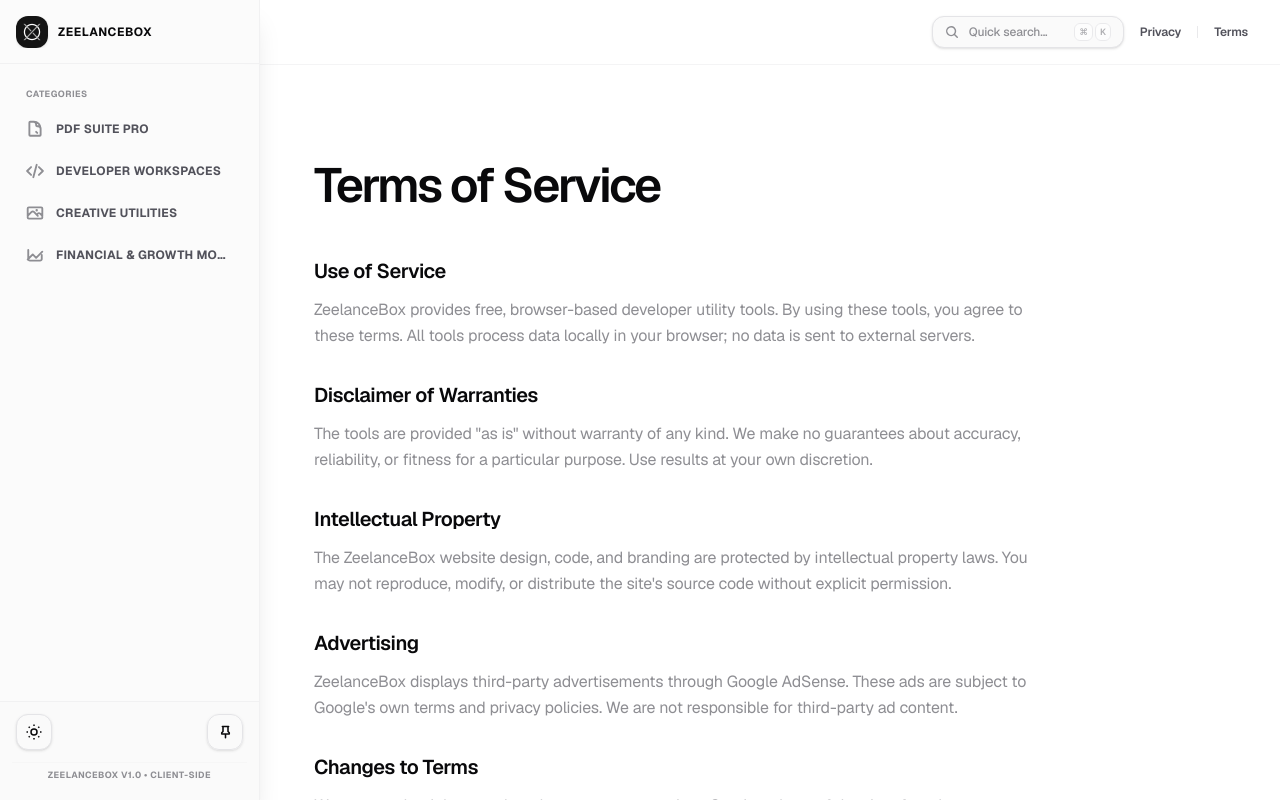
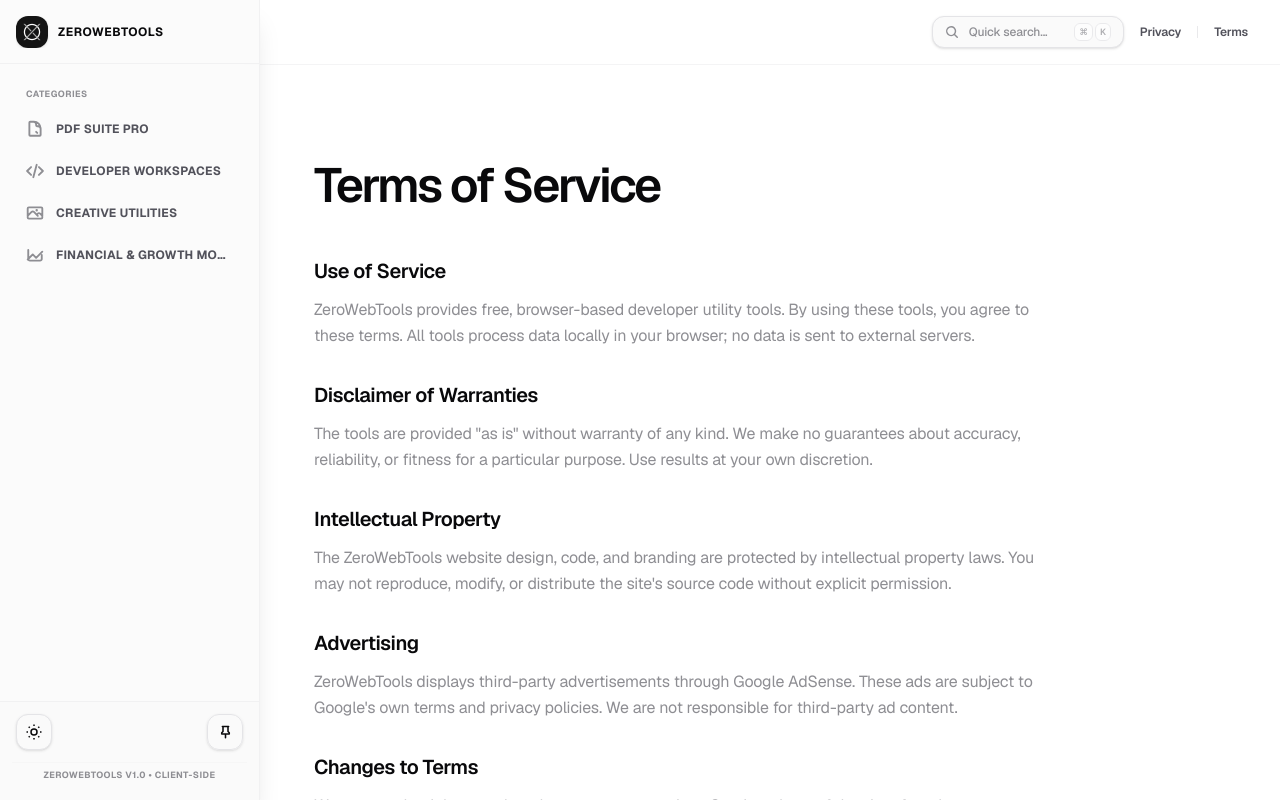
Before and after one commit to zeeshan1112/zerowebtools, a Next.js app in the folder apps/web/: page /terms in a window 1280 px wide. Built offline with nearby package versions, Linux system fonts and the light colour scheme.

Commit message:
rebrand: rename ZeelanceBox to ZeroWebTools globally and add favicon

```diff
--- a/apps/web/src/app/layout.tsx
+++ b/apps/web/src/app/layout.tsx
@@ -8,15 +8,19 @@
 
 
 export const metadata: Metadata = {
-  title: "ZeelanceBox - Free Online Calculators & Professional Web Tools",
+  title: "ZeroWebTools - Free Online Calculators & Professional Web Tools",
   description:
-    "ZeelanceBox provides free online calculators and developer tools running 100% client-side. Mortgage, Loan, HEIC converter, JSON Formatter, and PDF editors that run securely in your browser.",
-  metadataBase: new URL("https://zeelancebox.com"),
+    "ZeroWebTools provides free online calculators and developer tools running 100% client-side. Mortgage, Loan, HEIC converter, JSON Formatter, and PDF editors that run securely in your browser.",
+  metadataBase: new URL("https://zerowebtools.com"),
+  icons: {
+    icon: "/logo.png",
+    apple: "/logo.png",
+  },
   openGraph: {
     type: "website",
     locale: "en_US",
-    siteName: "ZeelanceBox",
-    title: "ZeelanceBox - Free Online Calculators & Web Tools",
+    siteName: "ZeroWebTools",
+    title: "ZeroWebTools - Free Online Calculators & Web Tools",
     description: "Free, premium online tools and calculators that run 100% client-side for absolute privacy.",
   },
   robots: {
@@ -37,8 +41,8 @@
             href="/"
             className="flex md:hidden items-center gap-2 group active:scale-[0.98] transition-transform duration-200"
           >
-            <img src="/logo.png" alt="ZeelanceBox" className="w-7 h-7 rounded-lg shadow-sm object-contain" />
-            <span className="font-bold tracking-tight text-sm text-ink">ZeelanceBox</span>
+            <img src="/logo.png" alt="ZeroWebTools" className="w-7 h-7 rounded-lg shadow-sm object-contain" />
+            <span className="font-bold tracking-tight text-sm text-ink">ZeroWebTools</span>
           </Link>
 
           <div className="hidden md:block" />
--- a/apps/web/src/app/privacy/page.tsx
+++ b/apps/web/src/app/privacy/page.tsx
@@ -1,8 +1,8 @@
 import type { Metadata } from "next";
 
 export const metadata: Metadata = {
-  title: "Privacy Policy - ZeelanceBox",
-  description: "Privacy policy for ZeelanceBox developer utility tools.",
+  title: "Privacy Policy - ZeroWebTools",
+  description: "Privacy policy for ZeroWebTools developer utility tools.",
 };
 
 export default function PrivacyPage() {
@@ -18,7 +18,7 @@
               Data Collection
             </h2>
             <p className="mt-3">
-              ZeelanceBox operates entirely within your browser. No personal
+              ZeroWebTools operates entirely within your browser. No personal
               data, tool inputs, or processing results are transmitted to any
               server. All computations execute client-side using JavaScript.
             </p>
--- a/apps/web/src/app/terms/page.tsx
+++ b/apps/web/src/app/terms/page.tsx
@@ -1,8 +1,8 @@
 import type { Metadata } from "next";
 
 export const metadata: Metadata = {
-  title: "Terms of Service - ZeelanceBox",
-  description: "Terms of service for ZeelanceBox developer utility tools.",
+  title: "Terms of Service - ZeroWebTools",
+  description: "Terms of service for ZeroWebTools developer utility tools.",
 };
 
 export default function TermsPage() {
@@ -18,7 +18,7 @@
               Use of Service
             </h2>
             <p className="mt-3">
-              ZeelanceBox provides free, browser-based developer utility tools.
+              ZeroWebTools provides free, browser-based developer utility tools.
               By using these tools, you agree to these terms. All tools process
               data locally in your browser; no data is sent to external servers.
             </p>
@@ -40,7 +40,7 @@
               Intellectual Property
             </h2>
             <p className="mt-3">
-              The ZeelanceBox website design, code, and branding are protected
+              The ZeroWebTools website design, code, and branding are protected
               by intellectual property laws. You may not reproduce, modify, or
               distribute the site&apos;s source code without explicit permission.
             </p>
@@ -51,7 +51,7 @@
               Advertising
             </h2>
             <p className="mt-3">
-              ZeelanceBox displays third-party advertisements through Google
+              ZeroWebTools displays third-party advertisements through Google
               AdSense. These ads are subject to Google&apos;s own terms and
               privacy policies. We are not responsible for third-party ad
               content.
--- a/apps/web/src/app/tools/[toolId]/page.tsx
+++ b/apps/web/src/app/tools/[toolId]/page.tsx
@@ -37,7 +37,7 @@
   const tool = getToolById(toolId);
   if (!tool) return { title: "Tool Not Found" };
   return {
-    title: `${tool.title} - Free Client-Side Tool | ZeelanceBox`,
+    title: `${tool.title} - Free Client-Side Tool | ZeroWebTools`,
     description: tool.metaDescription,
   };
 }
--- a/apps/web/src/components/CommandCenter.tsx
+++ b/apps/web/src/components/CommandCenter.tsx
@@ -185,7 +185,7 @@
                 <span><kbd className="font-mono bg-surface-elevated border border-border px-1 rounded-sm">↑↓</kbd> Navigate</span>
                 <span><kbd className="font-mono bg-surface-elevated border border-border px-1 rounded-sm">↵</kbd> Select</span>
               </div>
-              <span>ZeelanceBox CommandCenter</span>
+              <span>ZeroWebTools CommandCenter</span>
             </div>
 
           </motion.div>
--- a/apps/web/src/components/Sidebar.tsx
+++ b/apps/web/src/components/Sidebar.tsx
@@ -111,7 +111,7 @@
           href="/"
           className="flex items-center gap-2.5 group active:scale-[0.98] transition-transform duration-200 truncate w-full"
         >
-          <img src="/logo.png" alt="ZeelanceBox" className="w-8 h-8 rounded-xl shadow-sm shrink-0 object-contain" />
+          <img src="/logo.png" alt="ZeroWebTools" className="w-8 h-8 rounded-xl shadow-sm shrink-0 object-contain" />
           <AnimatePresence mode="wait">
             {isExpanded && (
               <motion.span
@@ -120,7 +120,7 @@
                 exit={{ opacity: 0, x: -6 }}
                 className="font-extrabold tracking-tight text-xs uppercase tracking-wider text-ink whitespace-nowrap"
               >
-                ZeelanceBox
+                ZeroWebTools
               </motion.span>
             )}
           </AnimatePresence>
@@ -260,7 +260,7 @@
 
         {isExpanded && (
           <div className="text-[9px] text-ink-muted text-center py-1.5 border-t border-border/20 mt-1 font-bold tracking-wider uppercase">
-            ZeelanceBox v1.0 • Client-side
+            ZeroWebTools v1.0 • Client-side
           </div>
         )}
       </div>
```
Also changed, not shown: 1 other file (tests, documents, lock files or other folders).
